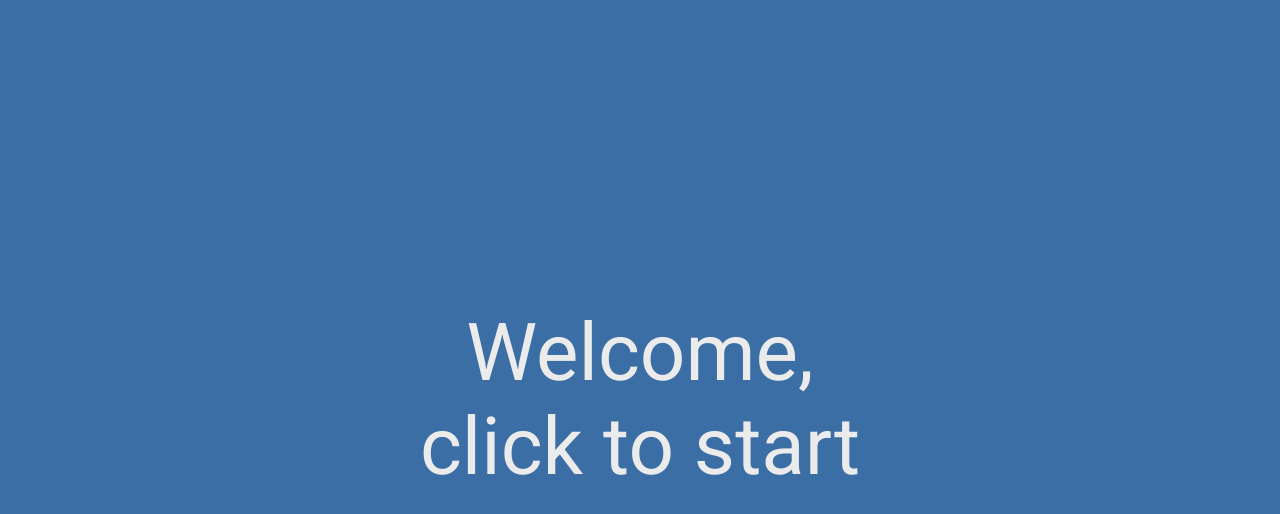
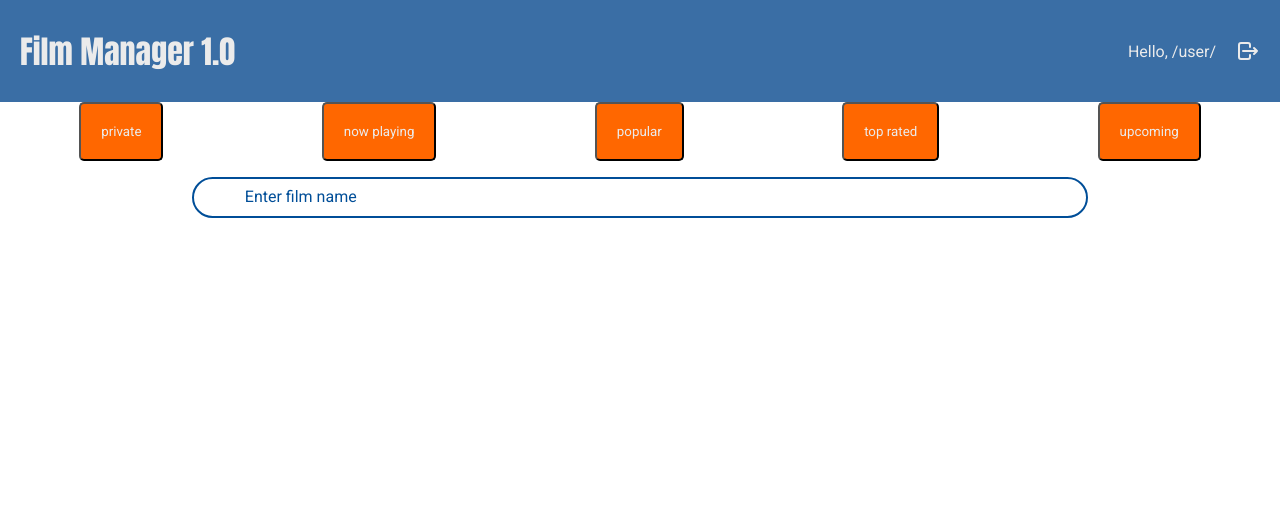
Before and after one commit to whiskacz/MovieManager1.0, a React (Create React App) app: page / in a window 1280 px wide. Shown: the top 514 px of the page. Built offline with nearby package versions, Linux system fonts and the light colour scheme.

Commit message:
Manager, CategoryButtons in progress

```diff
--- a/public/index.html
+++ b/public/index.html
@@ -27,8 +27,7 @@
     <title>fm 1.0</title>
     <link rel="preconnect" href="https://fonts.googleapis.com">
     <link rel="preconnect" href="https://fonts.gstatic.com" crossorigin>
-    <link href="https://fonts.googleapis.com/css2?family=Roboto:ital,wght@0,400;1,700&display=swap" rel="stylesheet">
-  </head>
+    <link href="https://fonts.googleapis.com/css2?family=Anton&family=Roboto&display=swap" rel="stylesheet"></head>
   <body>
     <noscript>You need to enable JavaScript to run this app.</noscript>
     <div id="root"></div>
--- a/src/App.tsx
+++ b/src/App.tsx
@@ -1,11 +1,13 @@
 import { BrowserRouter as Router, Route, Routes } from 'react-router-dom';
 import Home from './pages/Home';
+import Manager from './pages/Manager';
 
 export const App: React.FC = () => {
   return (
     <Router>
         <Routes>
             <Route path='/' element={<Home />} />
+            <Route path='/' element={<Manager />} />
         </Routes>
     </Router>
   )
--- /dev/null
+++ b/src/components/CategoryButtons.tsx
@@ -0,0 +1,23 @@
+import React from 'react'
+
+const CategoryButtons = () => {
+
+    const categoryButtons = [
+        'private',
+        'now playing',
+        'popular',
+        'top rated',
+        'upcoming'
+    ]
+
+  return (
+    <div className='mainCategoryButtons'>
+    {categoryButtons.map((element) => {
+        return (
+        <button>{element}</button>
+)})}
+    </div>
+  )
+}
+
+export default CategoryButtons
--- /dev/null
+++ b/src/components/NavBar.tsx
@@ -0,0 +1,19 @@
+import React from 'react'
+import { TbLogout } from 'react-icons/tb';
+
+const NavBar: React.FC = () => {
+  return (
+    <>
+    <main className='mainNavbar'>
+        <span>Film Manager 1.0</span>
+        <div className='logoutContainer'>
+            <div>
+                Hello, /user/
+            </div>
+            <TbLogout style={{width:'1.5rem', height:'1.5rem', cursor:'pointer'}} />
+        </div>
+    </main>
+    </>
+  )
+}
+export default NavBar
--- /dev/null
+++ b/src/components/SearchBar.tsx
@@ -0,0 +1,12 @@
+import React from 'react'
+
+const SearchBar: React.FC = () => {
+  return (
+        <div className='filmInputSearchBar moduls'>
+          <input type="text" />
+          <label>Enter film name</label>
+        </div>
+  )
+}
+
+export default SearchBar
--- a/src/css/main.css
+++ b/src/css/main.css
@@ -177,6 +177,102 @@ input::placeholder{
   padding: 10px;
 }
 
+.mainManagerContainer {
+  display: flex;
+  flex-direction: column;
+  justify-content: flex-start;
+  align-items: center;
+  background-color: var(--myColor1);
+}
+
+.filmInputSearchBar {
+  flex: 0 0 auto;
+  margin: 2vh auto;
+  max-width: 70vw;
+  position: relative;
+}
+
+.filmInputSearchBar input {
+  padding: 0.8em;
+  outline: none;
+  border: 2px solid var(--myColor4);
+  background-color: transparent;
+  border-radius: 99999px;
+  width: 100%;
+  color: var(--myColor4);
+}
+
+.filmInputSearchBar label {
+  font-size: 100%;
+  position: absolute;
+  left: 5%;
+  top: 25%;
+  margin-left: 0.5em;
+  pointer-events: none;
+  transition: all 0.3s ease;
+  color: var(--myColor4);
+}
+
+.filmInputSearchBar :is(input:focus)~label {
+  transform: translateX(-10%) translateY(-85%) scale(.8);
+  margin: 0em;
+  margin-left: 1.3em;
+  padding: 0.4em;
+  background-color: white;
+}
+
+.filmInputSearchBar :is(input:focus, input:valid) {
+  border-color: var(--myColor4);
+}
+.moduls {
+  flex-shrink: 0;
+}
+
+.filmList {
+  background-color: var(--myColor4);
+  flex: 1;
+  width: 100%;
+}
+
+.mainNavbar {
+  width: 100%;
+  height: 8vw;
+  display: flex;
+  background-color: var(--myColor3);
+  justify-content: space-between;
+  align-items: center;
+}
+
+.mainNavbar span {
+  font-size: 2rem;
+  font-family: 'Anton', sans-serif;
+  padding: 20px;
+  color: var(--myColor1);
+}
+
+.mainNavbar div {
+  color: var(--myColor1);
+  padding: 20px;
+}
+
+.logoutContainer {
+  display: flex;
+  align-items: center;
+}
+
+.mainCategoryButtons {
+  display: flex;
+  align-items: center;
+  justify-content: space-around;
+}
+.mainCategoryButtons button{
+  padding: 20px;
+  border-radius: 5px;
+  background-color: var(--myColor5);
+  color: var(--myColor1);
+  cursor: pointer;
+}
+
 
 @keyframes animateBackground {
 
--- a/src/pages/Home.tsx
+++ b/src/pages/Home.tsx
@@ -1,7 +1,9 @@
 import { useState } from 'react';
-import '../css/main.css'
 import { GiFilmStrip } from "react-icons/gi";
 import { LoginPage } from '../components/LoginPage';
+import '../css/main.css';
+import Manager from './Manager';
+
 
 export const Home = () => {
 
@@ -15,7 +17,7 @@ export const Home = () => {
 
   return (
     <>
-      <div className='backgroundWrapper' onClick={handleShowLogin}>
+      {/* <div className='backgroundWrapper' onClick={handleShowLogin}>
         <li />
         <li style={{left: `${Math.floor(Math.random() * (90))}%`}}><GiFilmStrip style={{width: `${Math.floor(Math.random()* 15)+ 2}rem`, height: `${Math.floor(Math.random()* 15)+ 2}rem`, left: `${Math.floor(Math.random() * (100))}%`, animationDelay: `${Math.floor(Math.random())}s`, animationDuration: `${Math.floor(Math.random() * (200)+15)}s`, opacity: `${Math.random()*(0.4-0.05)+0.1}`}}/></li>
         <li style={{left: `${Math.floor(Math.random() * (90))}%`}}><GiFilmStrip style={{width: `${Math.floor(Math.random()* 15)+ 2}rem`, height: `${Math.floor(Math.random()* 15)+ 2}rem`, left: `${Math.floor(Math.random() * (100))}%`, animationDelay: `${Math.floor(Math.random() * (2))}s`, animationDuration: `${Math.floor(Math.random() * (200)+15)}s`, opacity: `${Math.random()*(0.4-0.05)+0.1}`}}/></li>
@@ -33,7 +35,8 @@ export const Home = () => {
         <p>Welcome,</p>
         <p>click to start</p>
       </div>
-      }
+      } */}
+      <Manager />
     </>
   )
 }
--- a/src/pages/manager.tsx
+++ b/src/pages/manager.tsx
@@ -1,7 +1,16 @@
 import React from 'react'
+import SearchBar from '../components/SearchBar'
+import NavBar from '../components/NavBar'
+import CategoryButtons from '../components/CategoryButtons'
 
-export const Manager = () => {
+
+const Manager: React.FC = () => {
   return (
-
+    <main className='mainMangerContainer'>
+      <NavBar />
+      <CategoryButtons />
+      <SearchBar />
+    </main>
   )
 }
+export default Manager
```
